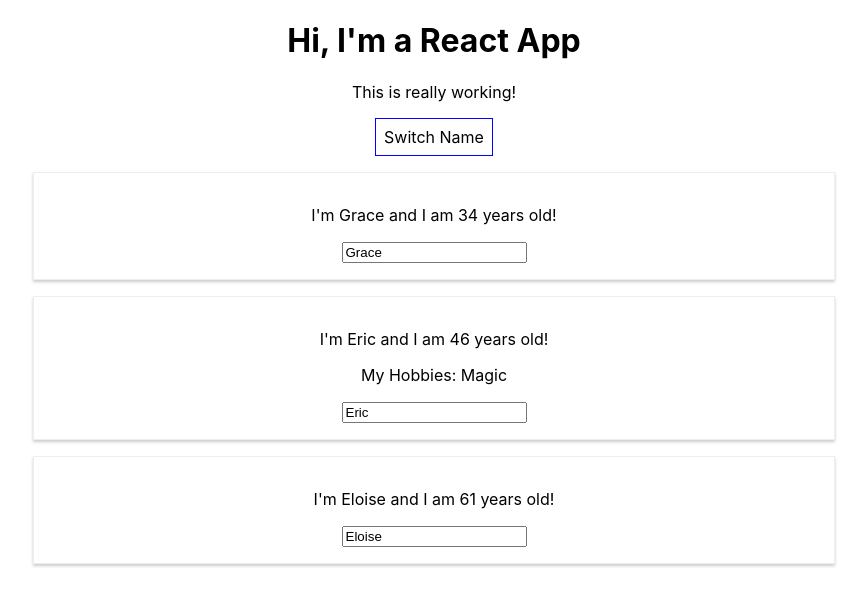
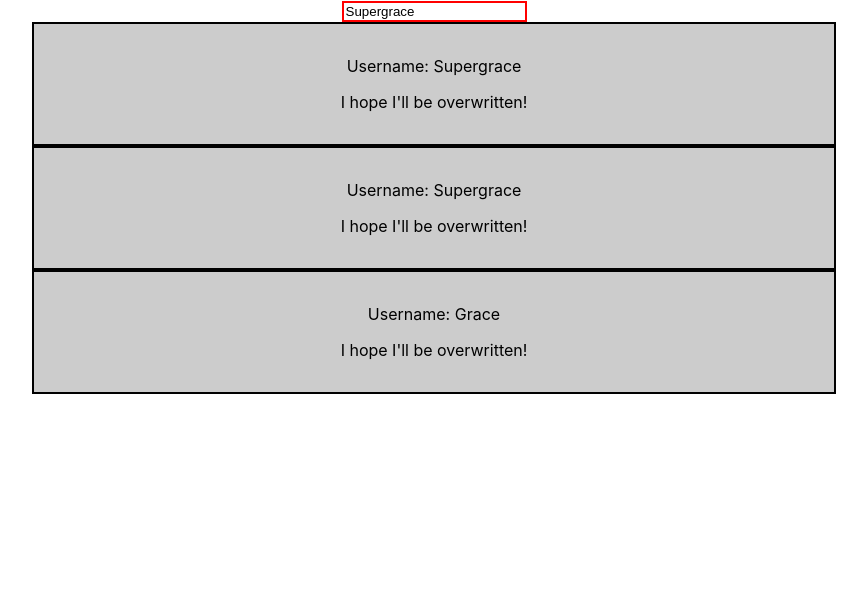
Before and after one commit to ghgamble/react-complete-guide, a React (Create React App) app: page / in a window 1280 px wide. Shown: the top 606 px of the page, without its empty margins (206-1073 px from the left). Built offline with nearby package versions, Linux system fonts and the light colour scheme.

Commit message:
Assignment: The Base Syntax

```diff
--- a/src/App.js
+++ b/src/App.js
@@ -1,68 +1,29 @@
 import React, { Component } from 'react';
 import './App.css';
-import Person from './Person/Person';
+import UserInput from './UserInput/UserInput';
+import UserOutput from './UserOutput/UserOutput';
+
 
 class App extends Component {
       state = {
-            persons: [
-                  { name: 'Grace', age: 34 },
-                  { name: 'Eric', age: 46},
-                  { name: 'Eloise', age: 61}
-            ]
+            username: 'Supergrace'
       }
-      switchNameHandler = (newName) => {
-            // console.log('Was clicked');
-            // DON'T DO THIS: this.state.persons[0].name = 'Grace G';
-            this.setState({
-                  persons: [
-                        { name: newName, age: 34 },
-                        { name: 'Eric', age: 47 },
-                        { name: 'Eloise', age: 61 }
-                  ]
-            })
-      }
-      nameChangedHandler = (event) => {
-            this.setState({
-                  persons: [
-                        { name: 'Grace', age: 34 },
-                        { name: event.target.value, age: 47 },
-                        { name: 'Eloise', age: 61 }
-                  ]
-            })
+      usernameChangedHandler = (event) => {
+            this.setState({username: event.target.value});
       }
       render() {
-            const style = {
-                  backgroundColor: 'white',
-                  font: 'inherit',
-                  border: '1px solid blue',
-                  padding: '8px',
-                  cursor: 'pointer'
-            };
             return (
                   <div className="App">
-                        <h1>Hi, I'm a React App</h1>
-                        <p>This is really working!</p>
-                        <button
-                              style={style}
-                              onClick={() => this.switchNameHandler('Grace G')}>Switch Name
-                        </button>
-                        <Person
-                              name={this.state.persons[0].name}
-                              age={this.state.persons[0].age} />
-                        <Person
-                              name={this.state.persons[1].name}
-                              age={this.state.persons[1].age}
-                              click={this.switchNameHandler.bind(this, 'Eric!')}
-                              changed={this.nameChangedHandler}>
-                              My Hobbies: Magic</Person>
-
-                        <Person
-                              name={this.state.persons[2].name}
-                              age={this.state.persons[2].age} />
+                        <UserInput
+                              changed={this.usernameChangedHandler}
+                              currentName={this.state.username} />
+                        <UserOutput userName={this.state.username} />
+                        <UserOutput userName={this.state.username} />
+                        <UserOutput userName="Grace" />
                   </div>
             );
-            // return React.createElement('div', {className: 'App'}, React.createElement('h1', null, 'Does this work now?'));
       }
+
 }
 
 export default App;
--- a/src/Person/Person.css
+++ /dev/null
@@ -1,8 +0,0 @@
-.Person {
-      width: 60%;
-      margin: 16px auto;
-      border: 1px solid #eee;
-      box-shadow: 0 2px 3px #ccc;
-      padding: 16px;
-      text-align: center;
-}
--- a/src/Person/Person.js
+++ /dev/null
@@ -1,14 +0,0 @@
-import React from 'react';
-import './Person.css';
-
-const person = (props) => {
-      return (
-            <div className="Person">
-                  <p onClick={props.click}>I'm {props.name} and I am {props.age} years old!</p>
-                  <p>{props.children}</p>
-                  <input type="text" onChange={props.changed} value={props.name} />
-            </div>
-      )
-};
-
-export default person;
--- /dev/null
+++ b/src/UserInput/UserInput.js
@@ -0,0 +1,14 @@
+import React from 'react';
+
+const userInput = (props) => {
+      const inputStyle = {
+            border: '2px solid red'
+      };
+      return <input
+            type="text"
+            style={inputStyle}
+            onChange={props.changed}
+            value={props.currentName} />;
+}
+
+export default userInput;
--- /dev/null
+++ b/src/UserOutput/UserOutput.js
@@ -0,0 +1,21 @@
+import React from 'react';
+
+const userOutput = (props) => {
+      const outputStyle = {
+            width: '60%',
+            padding: '16px',
+            margin: '16px',
+            border: '2px solid black',
+            backgroundColor: '#ccc',
+            textAlign: 'center',
+            margin: '0 auto'
+      };
+      return (
+            <div style={outputStyle}>
+                  <p>Username: {props.userName}</p>
+                  <p>I hope I'll be overwritten!</p>
+            </div>
+      );
+}
+
+export default userOutput;
```
